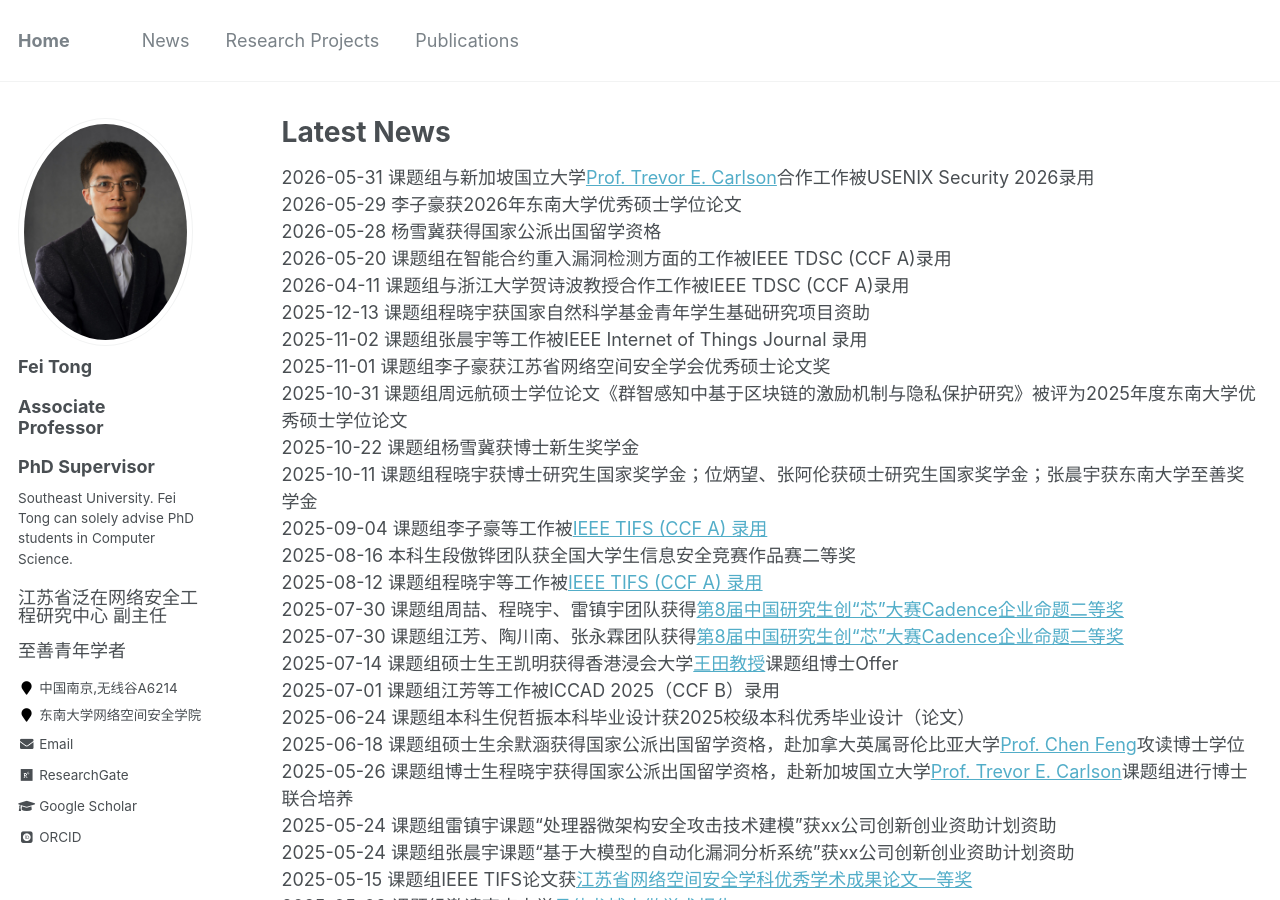
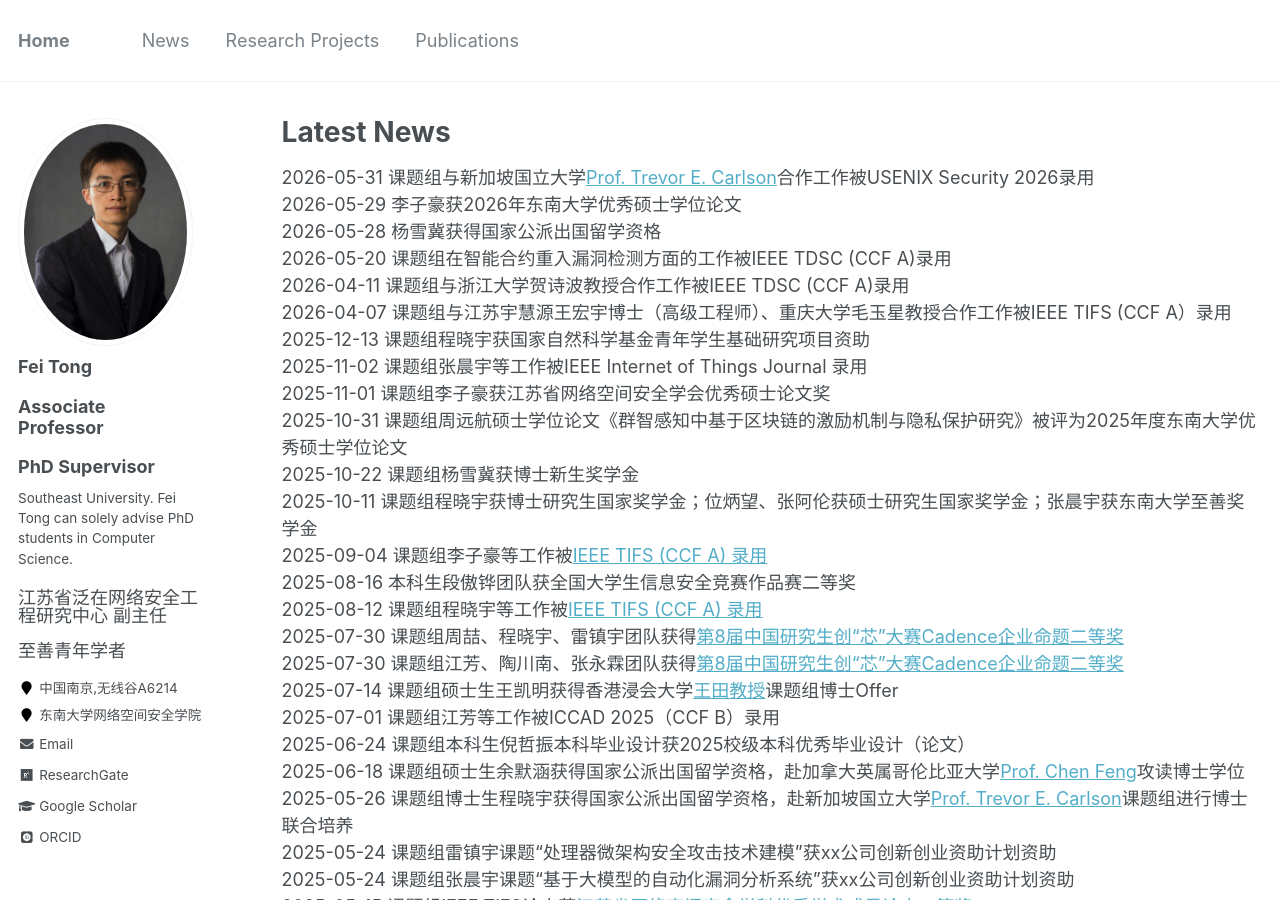
Before and after one commit to fei-tong/fei-tong.github.io, a Jekyll site: the page built from _pages/News.md, in a window 1280 px wide and 900 px high. Built offline with Jekyll 4.4.1, drawn with Linux system fonts in a browser that asks for light colours; some web fonts are replaced.

Commit message:
Update News.md

```diff
--- a/_pages/News.md
+++ b/_pages/News.md
@@ -9,6 +9,7 @@ author_profile: true
 2026-05-28 杨雪冀获得国家公派出国留学资格<br>
 2026-05-20 课题组在智能合约重入漏洞检测方面的工作被IEEE TDSC (CCF A)录用<br>
 2026-04-11 课题组与浙江大学贺诗波教授合作工作被IEEE TDSC (CCF A)录用<br>
+2026-04-07 课题组与江苏宇慧源王宏宇博士（高级工程师）、重庆大学毛玉星教授合作工作被IEEE TIFS (CCF A）录用<br>
 2025-12-13 课题组程晓宇获国家自然科学基金青年学生基础研究项目资助<br>
 2025-11-02 课题组张晨宇等工作被IEEE Internet of Things Journal 录用<br>
 2025-11-01 课题组李子豪获江苏省网络空间安全学会优秀硕士论文奖<br>
```
